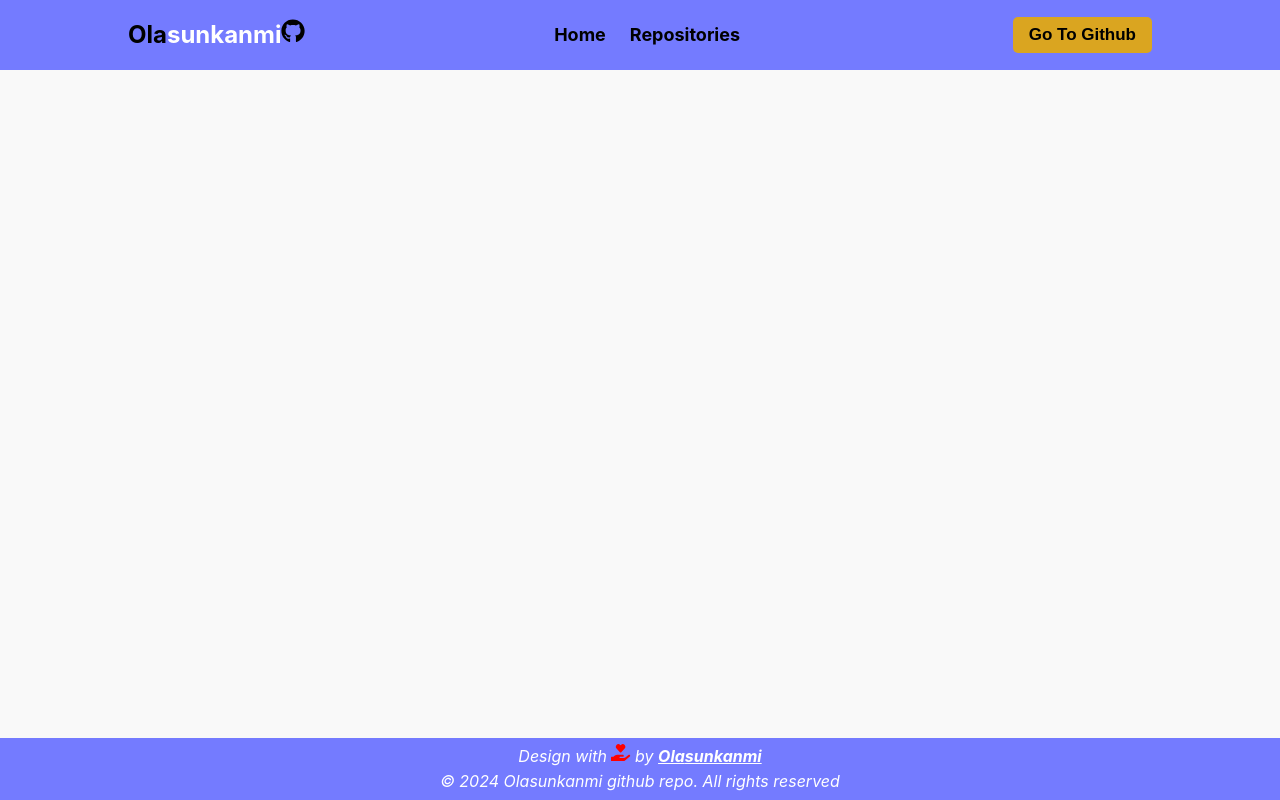
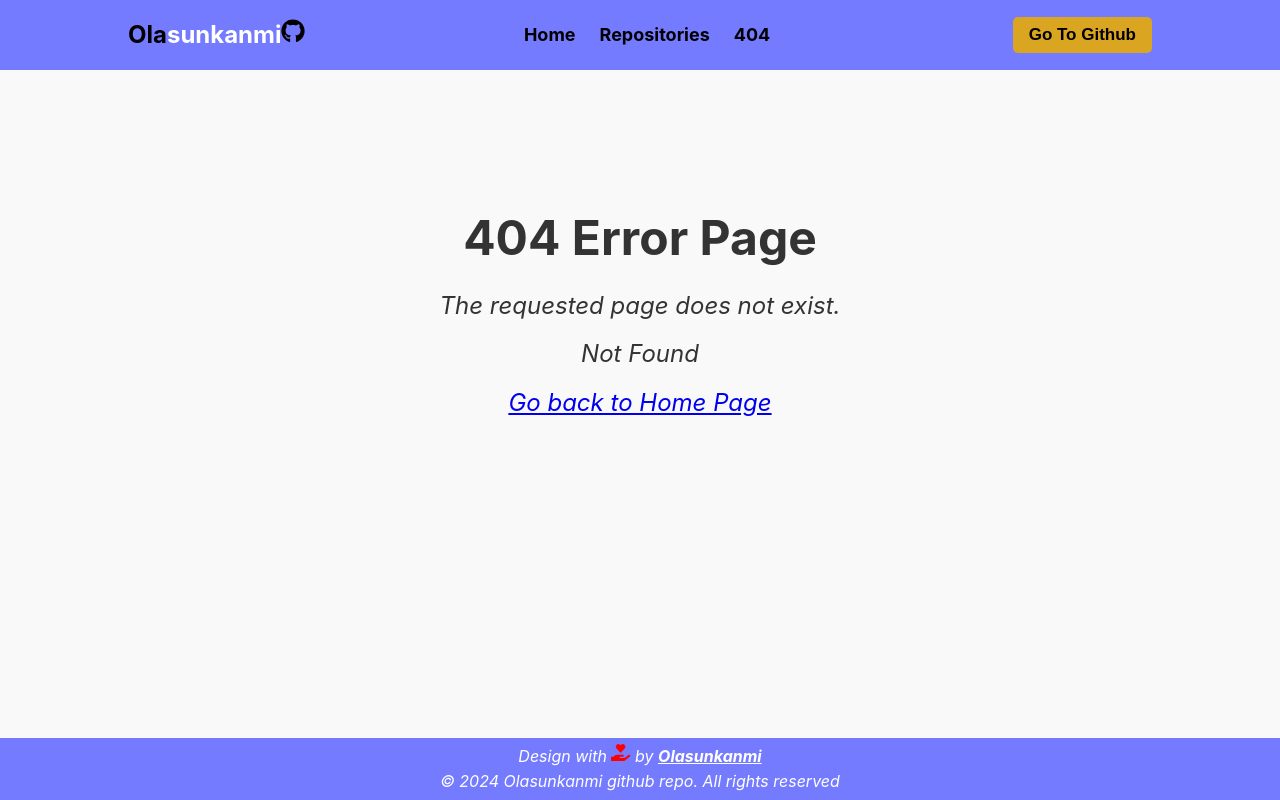
Before and after one commit to ola3107/GIthub-Repository-App, a React (Vite) app: page /FourOfour in a window 1280 px wide. Built offline with nearby package versions, Linux system fonts and the light colour scheme; no server answers.

Commit message:
added error page

```diff
--- /dev/null
+++ b/component/FourOfour.jsx
@@ -0,0 +1,19 @@
+
+const FourOfour = () => {
+  return (
+    <>
+        <div className="error-page">
+            <h1>404 Error Page</h1>
+            <p>The requested page does not exist.</p>
+            <p>
+                <i>Not Found</i>
+            </p>
+            <p>
+                <a href="/">Go back to Home Page</a>
+            </p>
+        </div>
+    </>
+  );
+};
+
+export default FourOfour;
--- a/component/Header.jsx
+++ b/component/Header.jsx
@@ -20,6 +20,9 @@ const Header = () => {
                     </li>
                     <li>
                         <Link to="/Repositories" className='link'>Repositories</Link>
+                    </li>
+                    <li>
+                        <Link to="/FourOfour" className='link'>404</Link>
                     </li>
                 </ul>
             </nav>
--- a/src/App.css
+++ b/src/App.css
@@ -391,6 +391,23 @@ section .button-control select{
 
 }
 
+.error-page{
+  text-align: center;
+  margin-top: 200px;
+  padding-inline: 5%;
+}
+
+.error-page h1{
+  font-size: 3rem;
+  font-weight: 700;
+}
+
+.error-page p{
+  font-size: 1.5rem;
+  font-style: italic;
+  margin-top: 10px;
+}
+
 
 
 
--- a/src/App.jsx
+++ b/src/App.jsx
@@ -7,6 +7,7 @@ import Footer from '../component/footer.jsx';
 import Repositories from '../component/Repositories.jsx';
 import SingleRepoDetails from '../component/SingleRepoDetails.jsx';
 import AppOutlet from '../component/AppOutlet.jsx';
+import FourOfour from '../component/FourOfour.jsx';
 
 function App() {
   const [repos, setRepos] = useState([]);
@@ -32,6 +33,7 @@ function App() {
       <Routes>
         <Route path="/" element={<Home />} />
         <Route path="/Repositories" element={<Repositories repos={repos}/>} />
+        <Route path="/FourOfour" element={<FourOfour />} />
         <Route path='/SingleRepoDetails' element={<AppOutlet />}>
           <Route path="/SingleRepoDetails/:repoName" element={<SingleRepoDetails />} />
         </Route>
```
